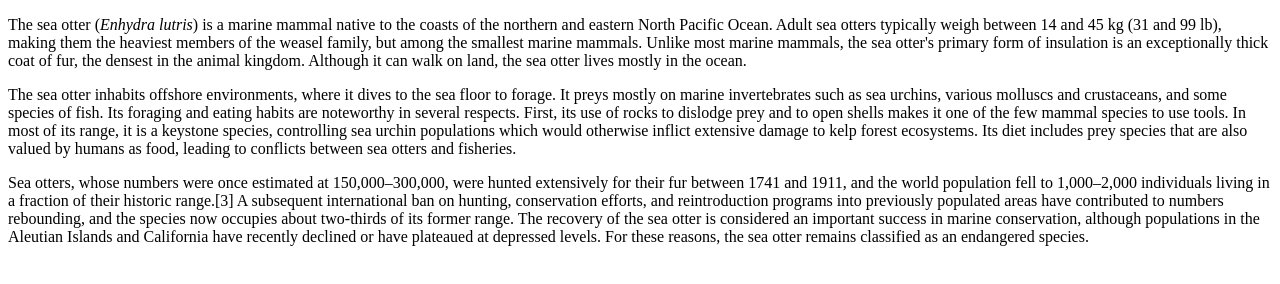
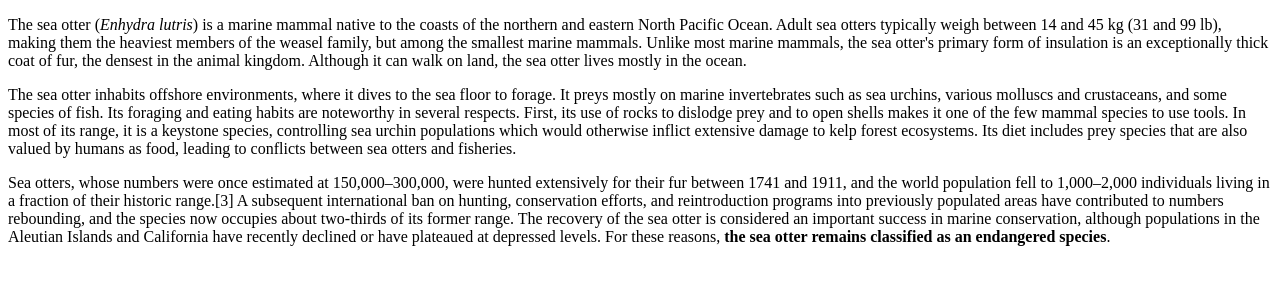
Before and after one commit to jdegbau/sea-otters, a plain HTML site: page index.html in a window 1280 px wide. Drawn offline with Linux system fonts and the light colour scheme.

Commit message:
Update index.html

```diff
--- a/index.html
+++ b/index.html
@@ -7,8 +7,8 @@
       <link rel="canonical" href="https://en.wikipedia.org/wiki/Sea_otter">
     </head>
     <body>
-                                                                          <p>The sea otter (<i>Enhydra lutris</i>) is a marine mammal native to the coasts of the northern and eastern North Pacific Ocean. Adult sea otters typically weigh between 14 and 45 kg (31 and 99 lb), making them the heaviest members of the weasel family, but among the smallest marine mammals. Unlike most marine mammals, the sea otter's primary form of insulation is an exceptionally thick coat of fur, the densest in the animal kingdom. Although it can walk on land, the sea otter lives mostly in the ocean.</p>
+        <p>The sea otter (<i>Enhydra lutris</i>) is a marine mammal native to the coasts of the northern and eastern North Pacific Ocean. Adult sea otters typically weigh between 14 and 45 kg (31 and 99 lb), making them the heaviest members of the weasel family, but among the smallest marine mammals. Unlike most marine mammals, the sea otter's primary form of insulation is an exceptionally thick coat of fur, the densest in the animal kingdom. Although it can walk on land, the sea otter lives mostly in the ocean.</p>
       <p>The sea otter inhabits offshore environments, where it dives to the sea floor to forage. It preys mostly on marine invertebrates such as sea urchins, various molluscs and crustaceans, and some species of fish. Its foraging and eating habits are noteworthy in several respects. First, its use of rocks to dislodge prey and to open shells makes it one of the few mammal species to use tools. In most of its range, it is a keystone species, controlling sea urchin populations which would otherwise inflict extensive damage to kelp forest ecosystems. Its diet includes prey species that are also valued by humans as food, leading to conflicts between sea otters and fisheries.</p>
-      <p>Sea otters, whose numbers were once estimated at 150,000–300,000, were hunted extensively for their fur between 1741 and 1911, and the world population fell to 1,000–2,000 individuals living in a fraction of their historic range.[3] A subsequent international ban on hunting, conservation efforts, and reintroduction programs into previously populated areas have contributed to numbers rebounding, and the species now occupies about two-thirds of its former range. The recovery of the sea otter is considered an important success in marine conservation, although populations in the Aleutian Islands and California have recently declined or have plateaued at depressed levels. For these reasons, the sea otter remains classified as an endangered species.</p>
+      <p>Sea otters, whose numbers were once estimated at 150,000–300,000, were hunted extensively for their fur between 1741 and 1911, and the world population fell to 1,000–2,000 individuals living in a fraction of their historic range.[3] A subsequent international ban on hunting, conservation efforts, and reintroduction programs into previously populated areas have contributed to numbers rebounding, and the species now occupies about two-thirds of its former range. The recovery of the sea otter is considered an important success in marine conservation, although populations in the Aleutian Islands and California have recently declined or have plateaued at depressed levels. For these reasons, <strong>the sea otter remains classified as an endangered species</strong>.</p>
     </body>
 </html>
```
